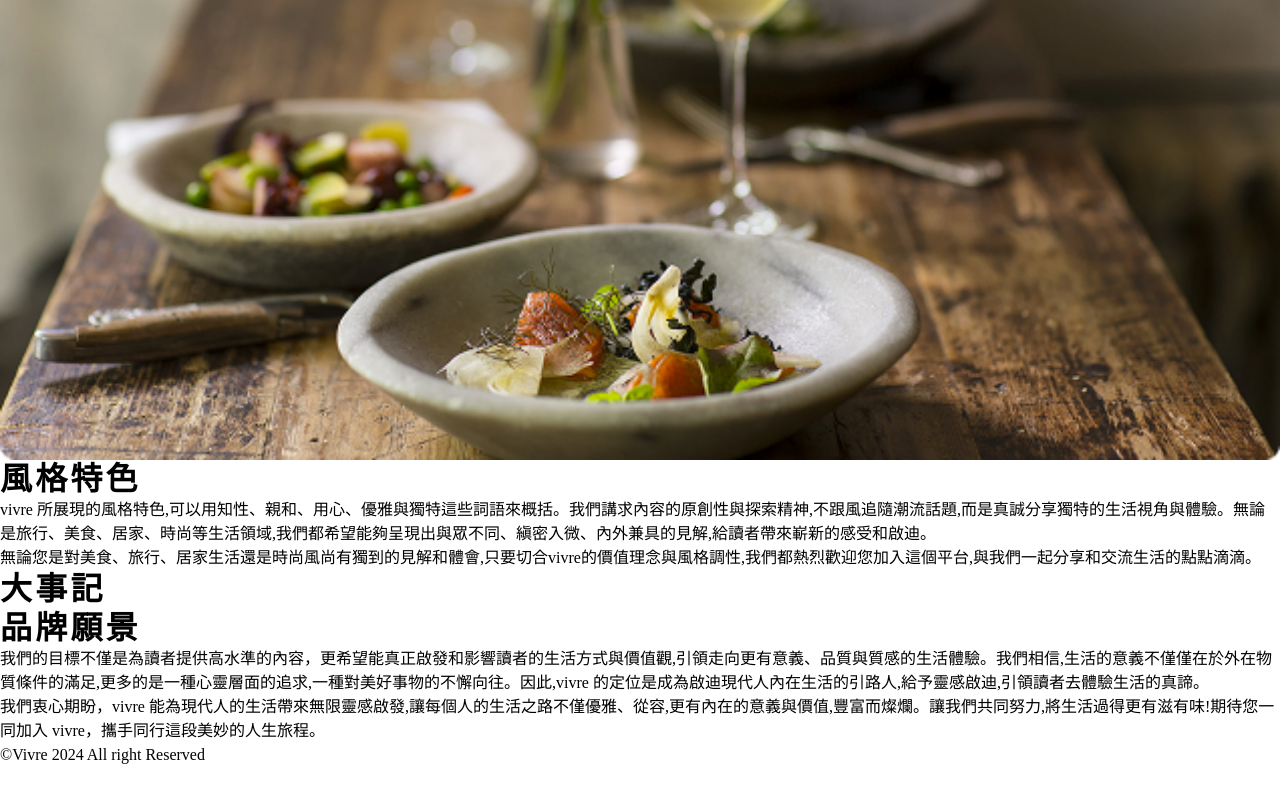
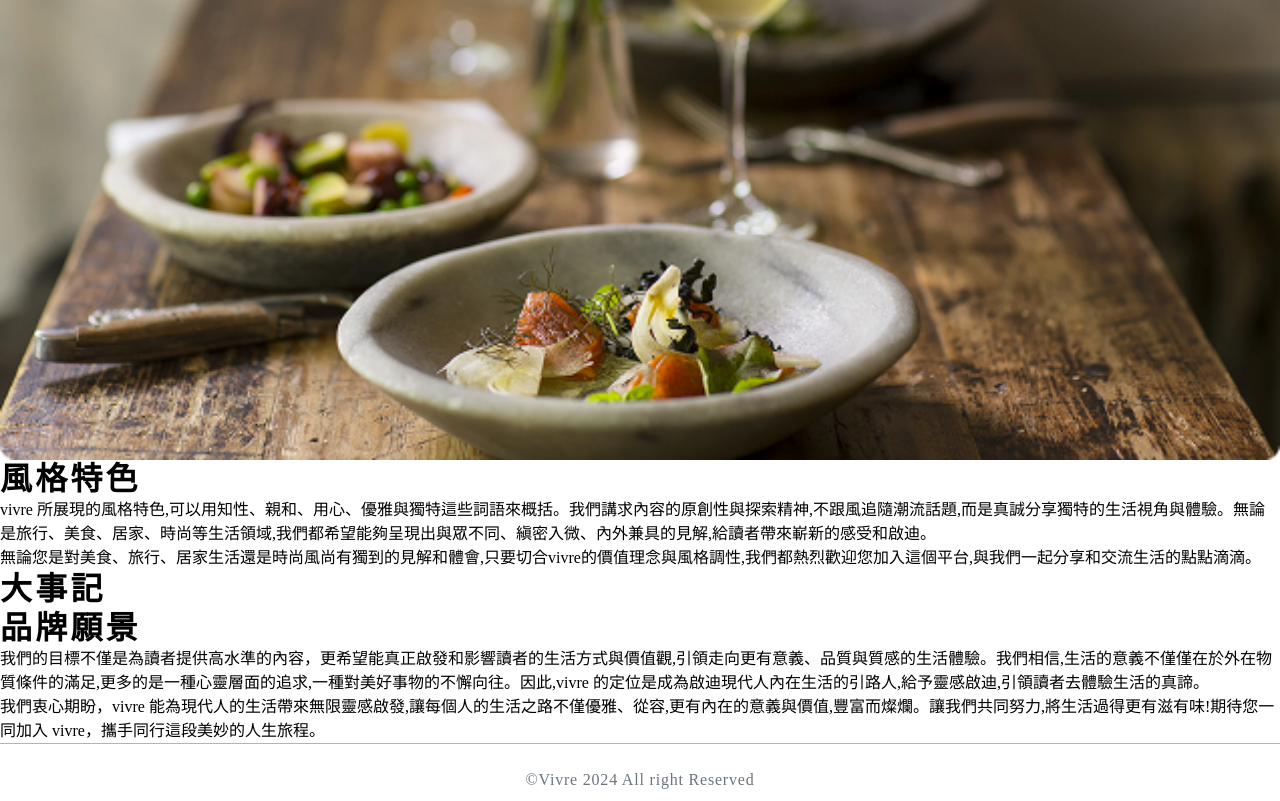
Before and after one commit to lhy131120/project-vivre, a plain HTML site: page about.html in a window 1280 px wide. Shown: the part 1996-2797 px from the top of the page. Before the commit the page ends 2763 px from the top, so only its background shows below. Drawn offline with Linux system fonts and the light colour scheme.

Commit message:
update article page

```diff
--- a/src/js/main.js
+++ b/src/js/main.js
@@ -1,26 +1,49 @@
 console.log("main.js run");
-document.addEventListener('DOMContentLoaded', () => {
-  const closeBtn = document.querySelector('.header .close-btn');
-  const collapse = document.querySelector('.header .collapse');
+document.addEventListener("DOMContentLoaded", () => {
+  const closeBtn = document.querySelector(".header .close-btn");
+  const collapse = document.querySelector(".header .collapse");
 
-  closeBtn.addEventListener('click', () => {
-    collapse.classList.toggle('show');
-    closeBtn.classList.toggle('open');
+  closeBtn.addEventListener("click", () => {
+    collapse.classList.toggle("show");
+    closeBtn.classList.toggle("open");
   });
 
   // Close menu when clicking outside
-  document.addEventListener('click', (e) => {
-    if (!collapse.contains(e.target) && !closeBtn.contains(e.target) && collapse.classList.contains('show')) {
-      collapse.classList.remove('show');
-      closeBtn.classList.remove('open');
+  document.addEventListener("click", (e) => {
+    if (
+      !collapse.contains(e.target) &&
+      !closeBtn.contains(e.target) &&
+      collapse.classList.contains("show")
+    ) {
+      collapse.classList.remove("show");
+      closeBtn.classList.remove("open");
     }
   });
 
   // Close menu on window resize if larger than mobile breakpoint
-  window.addEventListener('resize', () => {
-    if (window.innerWidth > 991.98 && collapse.classList.contains('show')) {
-      collapse.classList.remove('show');
-      closeBtn.classList.remove('open');
+  window.addEventListener("resize", () => {
+    if (window.innerWidth > 991.98 && collapse.classList.contains("show")) {
+      collapse.classList.remove("show");
+      closeBtn.classList.remove("open");
     }
   });
+
+  // swiper
+
+  const swiper = new Swiper(".cardWrap", {
+    direction: "horizontal",
+    grid: {
+      rows:1
+    },
+    spaceBetween: 24,
+    slidePerView: 1,
+    breakpoints: {
+      992: {
+        grid: {
+          rows: 3,
+          fill: "row",
+        },
+      },
+    },
+  });
 });
--- a/src/style/base.css
+++ b/src/style/base.css
@@ -190,6 +190,7 @@ a {
   opacity: 0;
   transition: transform 0.5s cubic-bezier(0.23, 1, 0.32, 1),
     opacity 0.5s ease-in-out;
+  z-index: 1000;
 }
 
 .header .close-btn {
@@ -375,12 +376,27 @@ a {
   color: var(--accent-200);
 }
 
+.footer {
+  border-top: 1px solid var(--neutral-300);
+  display: flex;
+  justify-content: center;
+  align-items: center;
+  padding: 1.5rem 0;
+  font-weight: 400;
+  color: var(--neutral-400);
+  letter-spacing: var(--letter-spacing-s);
+}
+
 /* ====================================================== */
 
 @media (max-width: 991.98px) {
   h1,
   .h1 {
+    font-size: 1.5rem;
     margin-bottom: 0.5rem;
+  }
+  .h2 {
+    font-size: 1.5rem;
   }
   time {
     font-weight: var(--font-semiblod);
@@ -399,6 +415,7 @@ a {
     flex-direction: column;
     align-items: flex-start;
     max-width: 320px;
+    margin: 0;
   }
   .header .collapse.show {
     transform: translateX(0);
@@ -440,6 +457,9 @@ a {
     font-size: 0.875rem;
     line-height: 2;
   }
+  .footer {
+    font-size: 0.875rem;
+  }
 }
 
 @media (min-width: 992px) {
--- a/src/style/global.css
+++ b/src/style/global.css
@@ -20,11 +20,137 @@
 }
 
 /* Blog */
+.article {
+  max-width: 856px;
+  margin: 0 auto;
+}
+
+.blog {
+  margin-bottom: 6.25rem;
+}
+
 .blog p {
   font-weight: var(--font-semiblod);
   color: var(--neutral-500);
   margin-bottom: 2.5rem;
   letter-spacing: var(--letter-spacing-s);
+}
+
+.imgBlock {
+  display: flex;
+  flex-wrap: nowrap;
+  gap: 1.5rem;
+  margin-bottom: 2.5rem;
+}
+
+.imgBlock .img {
+  height: 390px;
+  width: 100%;
+}
+
+.imgBlock .img img {
+  width: 100%;
+  height: 100%;
+  object-fit: cover;
+}
+
+.badge ul {
+  display: flex;
+  flex-wrap: wrap;
+  gap: 0 1rem;
+}
+
+.badge li {
+  display: inline-block;
+  padding: 0.5rem 0;
+}
+
+.badge li a {
+  display: block;
+  padding: 0.25rem 0.5rem;
+  border-radius: var(--border-radius-s);
+  background-color: var(--primary-300);
+  color: var(--primary-400);
+  font-weight: var(--font-bold);
+  letter-spacing: var(--letter-spacing);
+  line-height: var(--line-height-s);
+  transition: all 0.3s ease;
+}
+
+.badge li a:hover {
+  background-color: var(--primary-400);
+  color: var(--white);
+}
+
+.extraInfo h2 {
+  margin-bottom: 2.5rem;
+}
+
+.cardWrap .card {
+  display: flex;
+  gap: 1.5rem;
+  margin-bottom: 2.5rem;
+  padding-bottom: 1.5rem;
+  border-bottom: 1px solid #e9ecef;
+}
+
+.cardWrap .card:last-child {
+  margin-bottom: 0;
+}
+
+.cardWrap .card .card-img {
+  flex: 0 1 196px;
+  width: 196px;
+  height: 147px;
+}
+
+.cardWrap .card .card-img img {
+  width: 100%;
+  height: 100%;
+  object-fit: cover;
+}
+
+.card-info {
+  flex: 1;
+}
+
+.card-info .title {
+  font-size: 1.25rem;
+  font-weight: var(--font-black);
+  line-height: var(--line-height-s);
+  color: var(--neutral-500);
+  letter-spacing: var(--letter-spacing);
+  margin-bottom: 0.5rem;
+  transition: all 0.3s ease;
+}
+
+.card:hover .card-info .title {
+  color: var(--accent-200);
+}
+
+.card-info .intro {
+  letter-spacing: var(--letter-spacing-s);
+  color: var(--neutral-400);
+  font-weight: var(--font-semiblod);
+  margin-bottom: 0.75rem;
+  overflow: hidden;
+  text-overflow: ellipsis;
+  display: -webkit-box;
+  line-clamp: 2;
+  -webkit-line-clamp: 2;
+  -webkit-box-orient: vertical;
+}
+
+.card-info .link {
+  display: block;
+  color: var(--accent-200);
+  font-weight: var(--font-bold);
+  font-size: 1.25rem;
+  line-height: var(--line-height-s);
+  letter-spacing: var(--letter-spacing);
+  text-align: right;
+  padding: 0.5rem 0;
+  transition: all 0.3s ease;
 }
 
 @media (max-width: 991.98px) {
@@ -39,8 +165,38 @@
   .desktop-version-image {
     display: none;
   }
+
+  .breadcrumb {
+    margin-bottom: 0.25rem;
+  }
+
+  .blog {
+    margin-bottom: 3.75rem;
+  }
+
   .blog p {
     margin-bottom: 1.5rem;
+  }
+
+  .imgBlock.col-2 {
+    flex-wrap: wrap;
+  }
+
+  .imgBlock .img {
+    height: 228px;
+  }
+
+  .extraInfo h2 {
+    margin-bottom: 1.25rem;
+  }
+
+  .cardWrap .card {
+    flex-direction: column;
+  }
+  .cardWrap .card .card-img {
+    flex: 0 1 100%;
+    width: 100%;
+    height: 100%;
   }
 }
 
```
Also changed, not shown: index.html (+92 -26 lines), src/images/article2-mobile.png (added), src/images/article3-mobile.png (added), src/images/article4.png, src/images/extra1.png, src/images/extra2.png, src/images/extra3.png.
